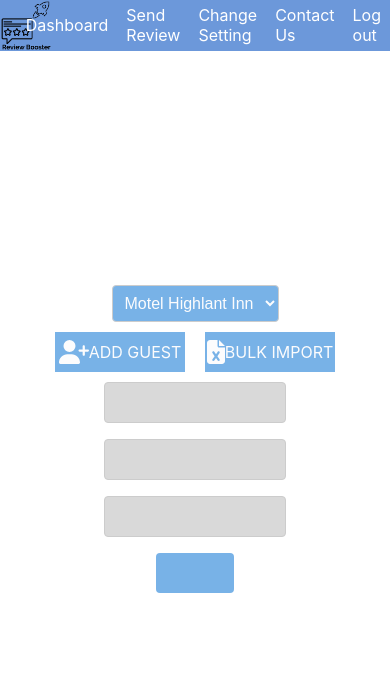
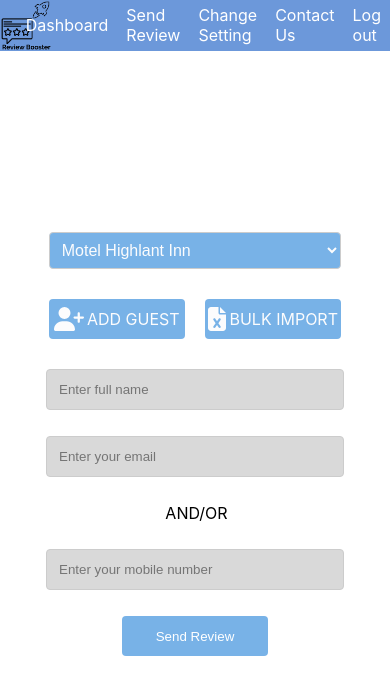
Before and after one commit to ayush9090/review-booster-frontend, a React (Create React App) app: page /home in a window 390 px wide. Shown: the top 694 px of the page. Built offline with nearby package versions, Linux system fonts and the light colour scheme; no server answers; sample sign-in values are in the browser's storage.

Commit message:
merge responsive

```diff
--- a/package.json
+++ b/package.json
@@ -19,6 +19,7 @@
     "firebase": "^10.1.0",
     "react": "^18.2.0",
     "react-dom": "^18.2.0",
+    "react-responsive": "^9.0.2",
     "react-router-dom": "^6.14.2",
     "react-scripts": "5.0.1",
     "styled-components": "^6.0.5",
--- a/src/components/Navbar/Navbar.tsx
+++ b/src/components/Navbar/Navbar.tsx
@@ -145,7 +145,6 @@ const Navbar = () => {
           </Li>
         </Ul>
       </Nav>
-
     </>
   );
 };
--- a/src/components/Sendreview/Sendreview.tsx
+++ b/src/components/Sendreview/Sendreview.tsx
@@ -2,16 +2,31 @@ import React, { FormEvent, useContext, useEffect, useState } from "react";
 import logo from "../assets/logos/Logo.png";
 import { AuthContext } from "../../context/AuthWrapper";
 import { useNavigate } from "react-router-dom";
-import { AddGuest, Container,Textspan, FlexboxColumn, Items, StyledIcon, Input, SendreviewButton, DropdownOption, DropdownSelect } from "./Sendreviewstyle";
+import { useMediaQuery } from "react-responsive";
+import {
+  AddGuest,
+  Container,
+  Textspan,
+  FlexboxColumn,
+  Items,
+  StyledIcon,
+  Input,
+  SendreviewButton,
+  DropdownOption,
+  DropdownSelect,
+} from "./Sendreviewstyle";
 import { faUserPlus, faFileExcel } from "@fortawesome/free-solid-svg-icons";
-const Sendreview: React.FC<{  }> = () => {
+const Sendreview: React.FC<{}> = () => {
+    const isSmallScreen = useMediaQuery({
+      query: " (max-width: 721px)",
+    });
+    console.log(isSmallScreen)
   return (
     <Container>
-      <Items>
+      <Items smallscreen={isSmallScreen}>
         <DropdownSelect id="cars">
           <DropdownOption value="volvo">Motel Highlant Inn</DropdownOption>
           <DropdownOption value="saab">Holiday Inn</DropdownOption>
-          {/* Add more options as needed */}
         </DropdownSelect>
         <FlexboxColumn>
           <AddGuest>
@@ -23,10 +38,14 @@ const Sendreview: React.FC<{  }> = () => {
             <Textspan>BULK IMPORT</Textspan>
           </AddGuest>
         </FlexboxColumn>
-        <Input></Input>
-        <Input></Input>
-        <Input></Input>
-        <SendreviewButton></SendreviewButton>
+        <Input type="text" placeholder="Enter full name"></Input>
+        <Input type="email" placeholder="Enter your email"></Input>
+        <Textspan style={{ color: "black", marginBottom: "1rem" }}>
+          AND/OR
+        </Textspan>
+        <Input type="number" placeholder="Enter your mobile number"></Input>
+
+        <SendreviewButton>Send Review</SendreviewButton>
       </Items>
     </Container>
   );
--- a/src/components/Sendreview/Sendreviewstyle.tsx
+++ b/src/components/Sendreview/Sendreviewstyle.tsx
@@ -1,7 +1,5 @@
 import styled from "styled-components";
 import { FontAwesomeIcon } from "@fortawesome/react-fontawesome";
-import { faUserPlus } from "@fortawesome/free-solid-svg-icons";
-
 export const Container = styled.div`
   display: flex;
   flex-direction: column;
@@ -10,16 +8,19 @@ export const Container = styled.div`
   min-height: 94vh;
   width: 100vw;
 `;
-export const Items = styled.div`
+export const Items = styled.div<{ smallscreen: boolean }>`
   text-align: center;
   justify-content: center;
   display: flex;
   flex-direction: column;
   align-items: center;
-  width: 100%;
+  width: ${(props) => (props.smallscreen ? "75%" : "25%")};
+  > * {
+    margin: 10px 0;
+  }
 `;
 export const Input = styled.input`
-  width: 40%;
+  width: 93%;
   padding: 0.75rem;
   margin-bottom: 1rem;
   border: 1px solid #ccc;
@@ -27,28 +28,30 @@ export const Input = styled.input`
   background-color: #d9d9d9;
 `;
 export const SendreviewButton = styled.button`
-  width:20%;
+  width: 50%;
   padding: 0.75rem;
   margin-bottom: 1rem;
   border-radius: 4px;
   background-color: #78b2e7;
   color: #fff;
   border: none;
-  height:40px;
+  height: 40px;
 `;
 export const FlexboxColumn = styled.div`
   display: flex;
+  width: 107%;
   flex-direction: row;
   justify-content: space-evenly;
 `;
 export const AddGuest = styled.div`
   background-color: #78b2e7;
   height: 40px;
-  width: 130px;
+  width: 50%;
   display: flex;
   justify-content: center;
   align-items: center;
   margin: 10px;
+  border-radius: 4px;
 `;
 export const StyledIcon = styled(FontAwesomeIcon)`
   color: #fcfcfd;
@@ -56,11 +59,13 @@ export const StyledIcon = styled(FontAwesomeIcon)`
 `;
 export const Textspan = styled.span`
   color: #fcfcfd;
+  margin-left: 3px;
 `;
 export const DropdownSelect = styled.select`
   /* Your custom styles here */
   background-color: #78b2e7;
   padding: 8px;
+  width: 100%;
   border: 1px solid #ccc;
   border-radius: 4px;
   font-size: 16px;
@@ -68,7 +73,6 @@ export const DropdownSelect = styled.select`
 `;
 
 export const DropdownOption = styled.option`
-  /* Your custom styles for the dropdown options here */
   font-size: 16px;
   background-color: #78b2e7;
   color: #fcfcfd;
```
Also changed, not shown: 1 other file (tests, documents, lock files or other folders).
